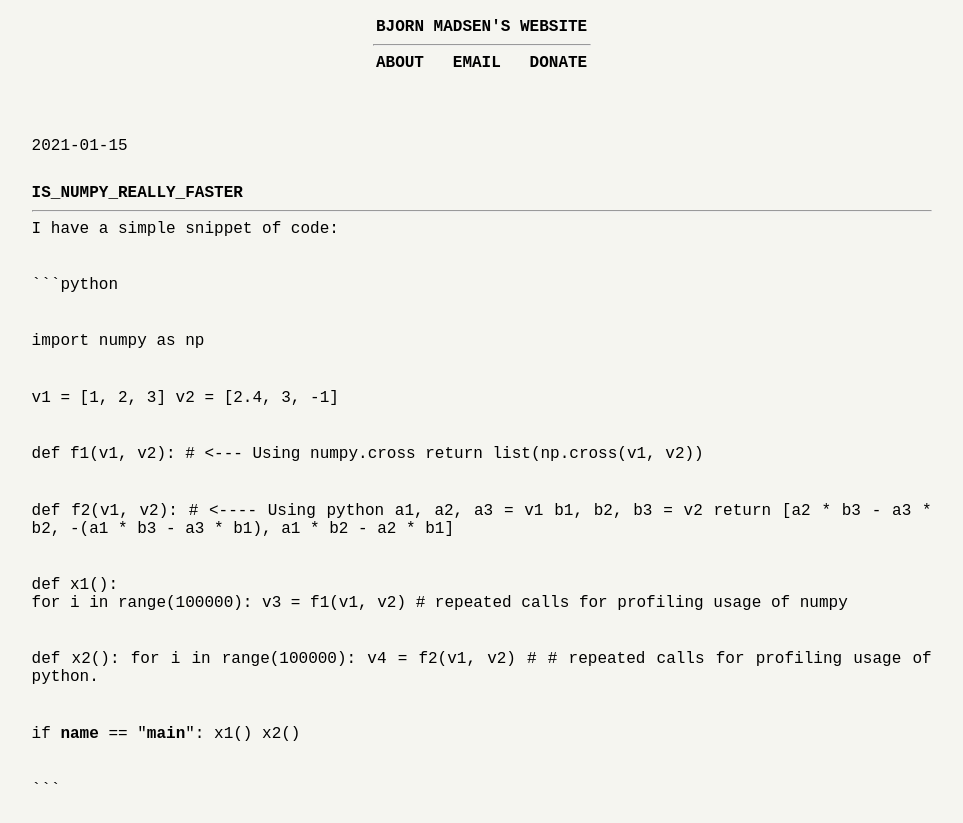
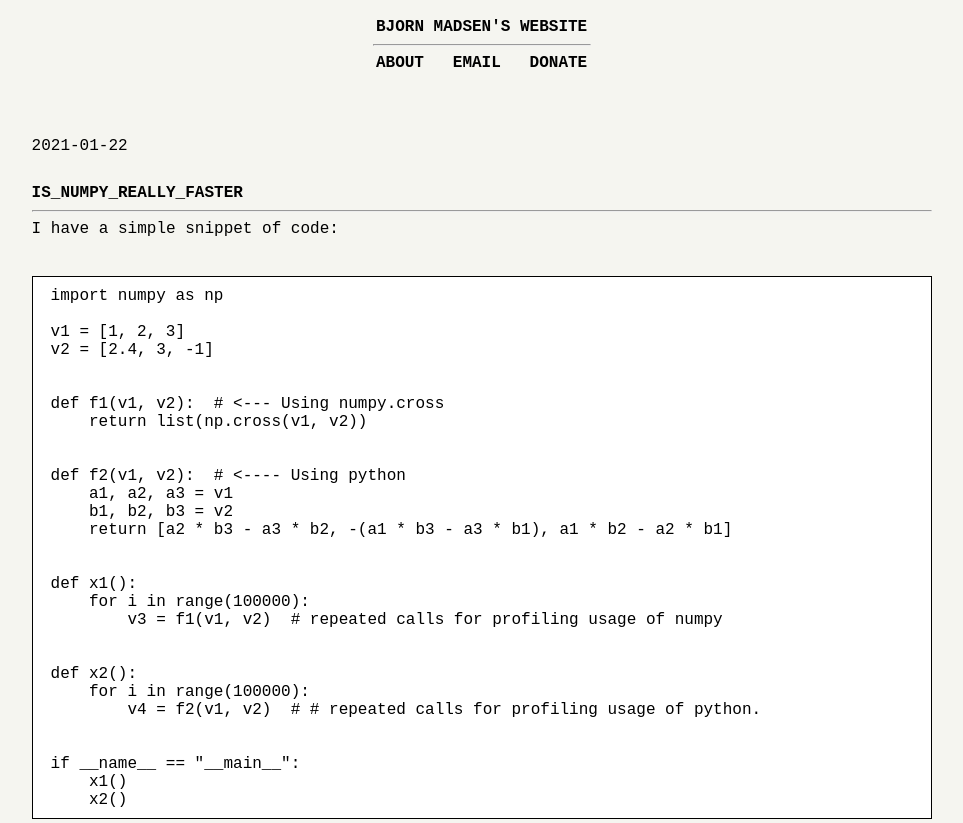
Before and after one commit to root-11/root-11.github.io, a plain HTML site: page content/is-numpy-really-faster/index.html in a window 1280 px wide. Shown: the top 823 px of the page, without its empty margins (152-1115 px from the left). Drawn offline with Linux system fonts and the light colour scheme.

Commit message:
minor edits.

````diff
--- a/content/is-numpy-really-faster/index.html
+++ b/content/is-numpy-really-faster/index.html
@@ -18,28 +18,38 @@
     <br><br>
     <div style="margin-bottom: 3ch;text-transform: none;"></div>
 
-<div style="margin-bottom: 3ch;text-transform: none;">2021-01-15</div><div class="heading">is_numpy_really_faster</div><hr/>
+<div style="margin-bottom: 3ch;text-transform: none;">2021-01-22</div><div class="heading">is_numpy_really_faster</div><hr/>
 <p>I have a simple snippet of code:</p>
-<p>```python</p>
-<p>import numpy as np</p>
-<p>v1 = [1, 2, 3]
-v2 = [2.4, 3, -1]</p>
-<p>def f1(v1, v2):  # &lt;--- Using numpy.cross
-    return list(np.cross(v1, v2))  </p>
-<p>def f2(v1, v2):  # &lt;---- Using python
+<pre><code>import numpy as np
+
+v1 = [1, 2, 3]
+v2 = [2.4, 3, -1]
+
+
+def f1(v1, v2):  # &lt;--- Using numpy.cross
+    return list(np.cross(v1, v2))
+
+
+def f2(v1, v2):  # &lt;---- Using python
     a1, a2, a3 = v1
     b1, b2, b3 = v2
-    return [a2 * b3 - a3 * b2, -(a1 * b3 - a3 * b1), a1 * b2 - a2 * b1]</p>
-<p>def x1():<br />
+    return [a2 * b3 - a3 * b2, -(a1 * b3 - a3 * b1), a1 * b2 - a2 * b1]
+
+
+def x1():
     for i in range(100000):
-        v3 = f1(v1, v2)  # repeated calls for profiling usage of numpy</p>
-<p>def x2():
+        v3 = f1(v1, v2)  # repeated calls for profiling usage of numpy
+
+
+def x2():
     for i in range(100000):
-        v4 = f2(v1, v2)  # # repeated calls for profiling usage of python.</p>
-<p>if <strong>name</strong> == "<strong>main</strong>":
+        v4 = f2(v1, v2)  # # repeated calls for profiling usage of python.
+
+
+if __name__ == "__main__":
     x1()
-    x2()</p>
-<p>```</p>
+    x2()
+</code></pre>
 <p>By running <a href="example.py">example.py</a> with profile the easy way:</p>
 <p><img alt="pycharm progile" src="run_with_pycharm.png" /></p>
 <p>the time spent is presented as follows</p>
````
Also changed, not shown: 1 other file.
